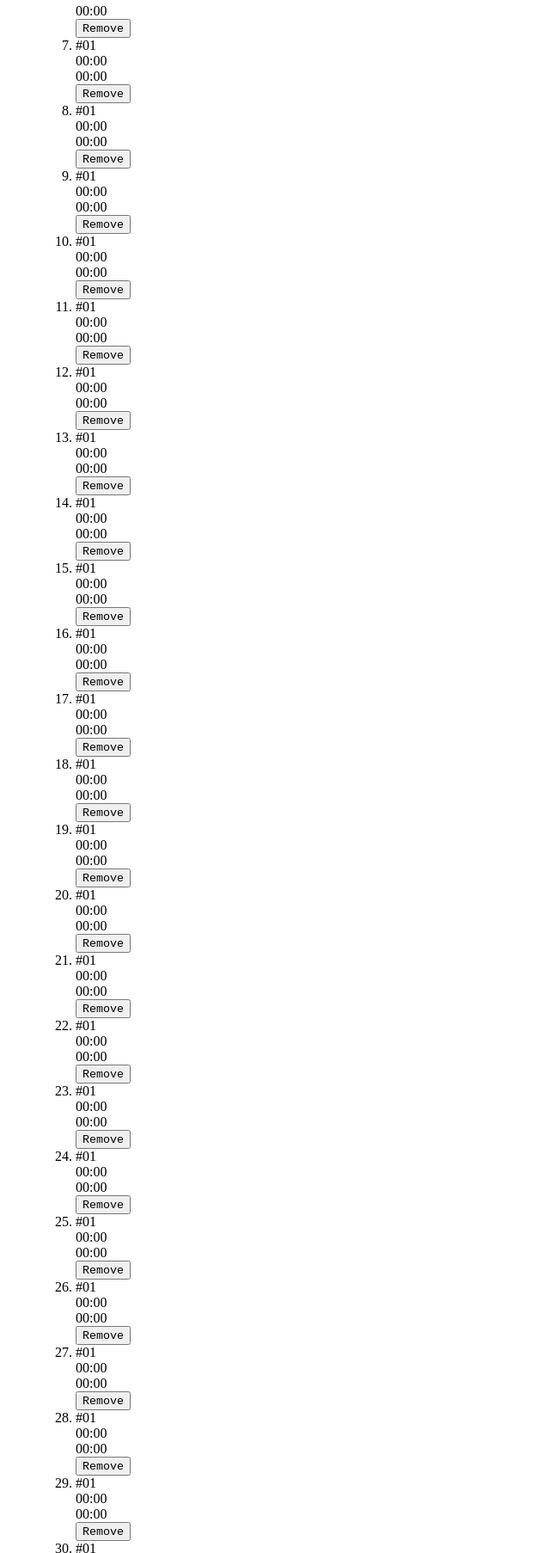
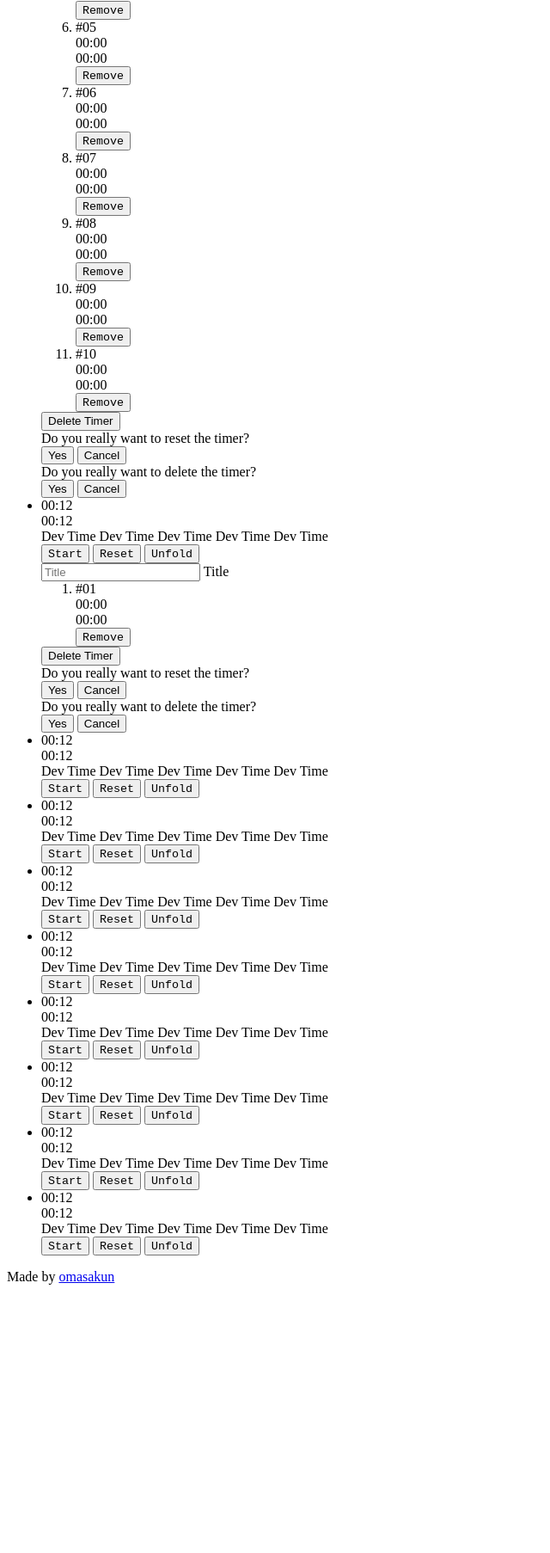
Before and after one commit to omasakun/listy-timer, a website with bundled scripts: page src/index.html in a window 1280 px wide. Shown: the part 743-2549 px from the top of the page at 86% size, without its empty margins (0-640 px from the left). After the commit the page ends 2253 px from the top, so only its background shows below. Built offline with nearby package versions, Linux system fonts and the light colour scheme; files whose address does not match are found by name.

Commit message:
add: full ui

```diff
--- a/src/index.html
+++ b/src/index.html
@@ -22,23 +22,27 @@
 			<button class="btn -text"><code class="icon plus"></code></button>
 		</div>
 		<div id="timers">
+			<div class="place-holder">
+				<h2 class="title">Listy Timer</h2>
+				<div>Run multiple stopwatches at the same time.</div>
+				<br>
+				<br>
+				<div>
+					Press <code class="icon plus">Add</code> in the header to add a new timer.<br>
+					Scroll down to see the added timers.<br>
+					Try things out to learn how to use this app.
+				</div>
+				<div class="spacer"></div>
+			</div>
 			<ul>
 				<li>
 					<div class="one-line">
-						<button class="btn -text start-stop"><code class="icon play-circle">Start</code></button>
-						<div class="duration mono">00:12</div>
-						<div class="duration-lap mono">00:12</div>
-						<div class="timer-title">Dev TimeDev TimeDev TimeDev TimeDev TimeDev TimeDev TimeDev Time</div>
-						<button class="btn -text lap-reset"><code class="icon plus-circle">Lap</code></button>
-						<button class="btn -text fold-unfold"><code class="icon arrow-down">Fold</code></button>
-					</div>
-					<div class="one-line">
-						<button class="btn -text start-stop"><code class="icon pause-circle">Pause</code></button>
 						<div class="duration mono">00:12</div>
 						<div class="duration-lap mono">00:12</div>
 						<div class="timer-title">Dev Time</div>
-						<button class="btn -text lap-reset"><code class="icon refresh">Reset</code></button>
-						<button class="btn -text fold-unfold"><code class="icon arrow-up">Unfold</code></button>
+						<button class="btn -text start-stop"><code class="icon pause-circle">Pause</code></button>
+						<button class="btn -text lap-reset"><code class="icon plus-circle">Lap</code></button>
+						<button class="btn -text fold-unfold"><code class="icon arrow-up">Fold</code></button>
 					</div>
 					<div class="full">
 						<div class="title-input-container">
@@ -56,215 +60,102 @@
 									<button class="btn -text lap-remove"><code class="icon close-square">Remove</code></button>
 								</li>
 								<li>
-									<div class="lap-index mono">#001</div>
-									<div class="self-duration mono">00:00</div>
-									<div class="total-duration mono">00:00</div>
-									<button class="btn -text lap-remove"><code class="icon close-square">Remove</code></button>
-								</li>
-								<li>
 									<div class="lap-index mono">#01</div>
 									<div class="self-duration mono">00:00</div>
 									<div class="total-duration mono">00:00</div>
 									<button class="btn -text lap-remove"><code class="icon close-square">Remove</code></button>
 								</li>
 								<li>
-									<div class="lap-index mono">#01</div>
+									<div class="lap-index mono">#02</div>
 									<div class="self-duration mono">00:00</div>
 									<div class="total-duration mono">00:00</div>
 									<button class="btn -text lap-remove"><code class="icon close-square">Remove</code></button>
 								</li>
 								<li>
-									<div class="lap-index mono">#01</div>
+									<div class="lap-index mono">#03</div>
 									<div class="self-duration mono">00:00</div>
 									<div class="total-duration mono">00:00</div>
 									<button class="btn -text lap-remove"><code class="icon close-square">Remove</code></button>
 								</li>
 								<li>
-									<div class="lap-index mono">#01</div>
+									<div class="lap-index mono">#04</div>
 									<div class="self-duration mono">00:00</div>
 									<div class="total-duration mono">00:00</div>
 									<button class="btn -text lap-remove"><code class="icon close-square">Remove</code></button>
 								</li>
 								<li>
-									<div class="lap-index mono">#01</div>
+									<div class="lap-index mono">#05</div>
 									<div class="self-duration mono">00:00</div>
 									<div class="total-duration mono">00:00</div>
 									<button class="btn -text lap-remove"><code class="icon close-square">Remove</code></button>
 								</li>
 								<li>
-									<div class="lap-index mono">#01</div>
+									<div class="lap-index mono">#06</div>
 									<div class="self-duration mono">00:00</div>
 									<div class="total-duration mono">00:00</div>
 									<button class="btn -text lap-remove"><code class="icon close-square">Remove</code></button>
 								</li>
 								<li>
-									<div class="lap-index mono">#01</div>
+									<div class="lap-index mono">#07</div>
 									<div class="self-duration mono">00:00</div>
 									<div class="total-duration mono">00:00</div>
 									<button class="btn -text lap-remove"><code class="icon close-square">Remove</code></button>
 								</li>
 								<li>
-									<div class="lap-index mono">#01</div>
+									<div class="lap-index mono">#08</div>
 									<div class="self-duration mono">00:00</div>
 									<div class="total-duration mono">00:00</div>
 									<button class="btn -text lap-remove"><code class="icon close-square">Remove</code></button>
 								</li>
 								<li>
-									<div class="lap-index mono">#01</div>
+									<div class="lap-index mono">#09</div>
 									<div class="self-duration mono">00:00</div>
 									<div class="total-duration mono">00:00</div>
 									<button class="btn -text lap-remove"><code class="icon close-square">Remove</code></button>
 								</li>
 								<li>
-									<div class="lap-index mono">#01</div>
+									<div class="lap-index mono">#10</div>
 									<div class="self-duration mono">00:00</div>
 									<div class="total-duration mono">00:00</div>
 									<button class="btn -text lap-remove"><code class="icon close-square">Remove</code></button>
 								</li>
-								<li>
-									<div class="lap-index mono">#01</div>
-									<div class="self-duration mono">00:00</div>
-									<div class="total-duration mono">00:00</div>
-									<button class="btn -text lap-remove"><code class="icon close-square">Remove</code></button>
-								</li>
-								<li>
-									<div class="lap-index mono">#01</div>
-									<div class="self-duration mono">00:00</div>
-									<div class="total-duration mono">00:00</div>
-									<button class="btn -text lap-remove"><code class="icon close-square">Remove</code></button>
-								</li>
-								<li>
-									<div class="lap-index mono">#01</div>
-									<div class="self-duration mono">00:00</div>
-									<div class="total-duration mono">00:00</div>
-									<button class="btn -text lap-remove"><code class="icon close-square">Remove</code></button>
-								</li>
-								<li>
-									<div class="lap-index mono">#01</div>
-									<div class="self-duration mono">00:00</div>
-									<div class="total-duration mono">00:00</div>
-									<button class="btn -text lap-remove"><code class="icon close-square">Remove</code></button>
-								</li>
-								<li>
-									<div class="lap-index mono">#01</div>
-									<div class="self-duration mono">00:00</div>
-									<div class="total-duration mono">00:00</div>
-									<button class="btn -text lap-remove"><code class="icon close-square">Remove</code></button>
-								</li>
-								<li>
-									<div class="lap-index mono">#01</div>
-									<div class="self-duration mono">00:00</div>
-									<div class="total-duration mono">00:00</div>
-									<button class="btn -text lap-remove"><code class="icon close-square">Remove</code></button>
-								</li>
-								<li>
-									<div class="lap-index mono">#01</div>
-									<div class="self-duration mono">00:00</div>
-									<div class="total-duration mono">00:00</div>
-									<button class="btn -text lap-remove"><code class="icon close-square">Remove</code></button>
-								</li>
-								<li>
-									<div class="lap-index mono">#01</div>
-									<div class="self-duration mono">00:00</div>
-									<div class="total-duration mono">00:00</div>
-									<button class="btn -text lap-remove"><code class="icon close-square">Remove</code></button>
-								</li>
-								<li>
-									<div class="lap-index mono">#01</div>
-									<div class="self-duration mono">00:00</div>
-									<div class="total-duration mono">00:00</div>
-									<button class="btn -text lap-remove"><code class="icon close-square">Remove</code></button>
-								</li>
-								<li>
-									<div class="lap-index mono">#01</div>
-									<div class="self-duration mono">00:00</div>
-									<div class="total-duration mono">00:00</div>
-									<button class="btn -text lap-remove"><code class="icon close-square">Remove</code></button>
-								</li>
-								<li>
-									<div class="lap-index mono">#01</div>
-									<div class="self-duration mono">00:00</div>
-									<div class="total-duration mono">00:00</div>
-									<button class="btn -text lap-remove"><code class="icon close-square">Remove</code></button>
-								</li>
-								<li>
-									<div class="lap-index mono">#01</div>
-									<div class="self-duration mono">00:00</div>
-									<div class="total-duration mono">00:00</div>
-									<button class="btn -text lap-remove"><code class="icon close-square">Remove</code></button>
-								</li>
-								<li>
-									<div class="lap-index mono">#01</div>
-									<div class="self-duration mono">00:00</div>
-									<div class="total-duration mono">00:00</div>
-									<button class="btn -text lap-remove"><code class="icon close-square">Remove</code></button>
-								</li>
-								<li>
-									<div class="lap-index mono">#01</div>
-									<div class="self-duration mono">00:00</div>
-									<div class="total-duration mono">00:00</div>
-									<button class="btn -text lap-remove"><code class="icon close-square">Remove</code></button>
-								</li>
-								<li>
-									<div class="lap-index mono">#01</div>
-									<div class="self-duration mono">00:00</div>
-									<div class="total-duration mono">00:00</div>
-									<button class="btn -text lap-remove"><code class="icon close-square">Remove</code></button>
-								</li>
-								<li>
-									<div class="lap-index mono">#01</div>
-									<div class="self-duration mono">00:00</div>
-									<div class="total-duration mono">00:00</div>
-									<button class="btn -text lap-remove"><code class="icon close-square">Remove</code></button>
-								</li>
-								<li>
-									<div class="lap-index mono">#01</div>
-									<div class="self-duration mono">00:00</div>
-									<div class="total-duration mono">00:00</div>
-									<button class="btn -text lap-remove"><code class="icon close-square">Remove</code></button>
-								</li>
-								<li>
-									<div class="lap-index mono">#01</div>
-									<div class="self-duration mono">00:00</div>
-									<div class="total-duration mono">00:00</div>
-									<button class="btn -text lap-remove"><code class="icon close-square">Remove</code></button>
-								</li>
-								<li>
-									<div class="lap-index mono">#01</div>
-									<div class="self-duration mono">00:00</div>
-									<div class="total-duration mono">00:00</div>
-									<button class="btn -text lap-remove"><code class="icon close-square">Remove</code></button>
-								</li>
-								<li>
-									<div class="lap-index mono">#01</div>
-									<div class="self-duration mono">00:00</div>
-									<div class="total-duration mono">00:00</div>
-									<button class="btn -text lap-remove"><code class="icon close-square">Remove</code></button>
-								</li>
-								<li>
-									<div class="lap-index mono">#01</div>
-									<div class="self-duration mono">00:00</div>
-									<div class="total-duration mono">00:00</div>
-									<button class="btn -text lap-remove"><code class="icon close-square">Remove</code></button>
-								</li>
-								<li>
-									<div class="lap-index mono">#01</div>
-									<div class="self-duration mono">00:00</div>
-									<div class="total-duration mono">00:00</div>
-									<button class="btn -text lap-remove"><code class="icon close-square">Remove</code></button>
-								</li>
-								<li>
-									<div class="lap-index mono">#01</div>
-									<div class="self-duration mono">00:00</div>
-									<div class="total-duration mono">00:00</div>
-									<button class="btn -text lap-remove"><code class="icon close-square">Remove</code></button>
-								</li>
-								<li>
-									<div class="lap-index mono">#01</div>
-									<div class="self-duration mono">00:00</div>
-									<div class="total-duration mono">00:00</div>
-									<button class="btn -text lap-remove"><code class="icon close-square">Remove</code></button>
-								</li>
+							</ol>
+						</div>
+						<button class="btn delete-timer"><code class="icon trash"></code><span>Delete Timer</span></button>
+					</div>
+					<div class="alert -danger hidden">
+						<div class="alert-body">Do you really want to reset the timer?</div>
+						<div class="buttons">
+							<button class="btn alert-yes">Yes</button>
+							<button class="btn alert-no -text">Cancel</button>
+						</div>
+					</div>
+					<div class="alert -danger">
+						<div class="alert-body">Do you really want to delete the timer?</div>
+						<div class="buttons">
+							<button class="btn alert-yes">Yes</button>
+							<button class="btn alert-no -text">Cancel</button>
+						</div>
+					</div>
+				</li>
+				<li>
+					<div class="one-line">
+						<div class="duration mono">00:12</div>
+						<div class="duration-lap mono">00:12</div>
+						<div class="timer-title">Dev Time Dev Time Dev Time Dev Time Dev Time</div>
+						<button class="btn -text start-stop"><code class="icon play-circle">Start</code></button>
+						<button class="btn -text lap-reset"><code class="icon refresh">Reset</code></button>
+						<button class="btn -text fold-unfold"><code class="icon arrow-down">Unfold</code></button>
+					</div>
+					<div class="full hidden">
+						<div class="title-input-container">
+							<div class="text_field">
+								<input type="text" placeholder="Title" id="timer-title-input">
+								<label for="timer-title-input">Title</label>
+							</div>
+						</div>
+						<div class="lap-list">
+							<ol>
 								<li>
 									<div class="lap-index mono">#01</div>
 									<div class="self-duration mono">00:00</div>
@@ -282,7 +173,7 @@
 							<button class="btn alert-no -text">Cancel</button>
 						</div>
 					</div>
-					<div class="alert -danger">
+					<div class="alert -danger hidden">
 						<div class="alert-body">Do you really want to delete the timer?</div>
 						<div class="buttons">
 							<button class="btn alert-yes">Yes</button>
@@ -290,7 +181,94 @@
 						</div>
 					</div>
 				</li>
+				<li>
+					<div class="one-line">
+						<div class="duration mono">00:12</div>
+						<div class="duration-lap mono">00:12</div>
+						<div class="timer-title">Dev Time Dev Time Dev Time Dev Time Dev Time</div>
+						<button class="btn -text start-stop"><code class="icon play-circle">Start</code></button>
+						<button class="btn -text lap-reset"><code class="icon refresh">Reset</code></button>
+						<button class="btn -text fold-unfold"><code class="icon arrow-down">Unfold</code></button>
+					</div>
+				</li>
+				<li>
+					<div class="one-line">
+						<div class="duration mono">00:12</div>
+						<div class="duration-lap mono">00:12</div>
+						<div class="timer-title">Dev Time Dev Time Dev Time Dev Time Dev Time</div>
+						<button class="btn -text start-stop"><code class="icon play-circle">Start</code></button>
+						<button class="btn -text lap-reset"><code class="icon refresh">Reset</code></button>
+						<button class="btn -text fold-unfold"><code class="icon arrow-down">Unfold</code></button>
+					</div>
+				</li>
+				<li>
+					<div class="one-line">
+						<div class="duration mono">00:12</div>
+						<div class="duration-lap mono">00:12</div>
+						<div class="timer-title">Dev Time Dev Time Dev Time Dev Time Dev Time</div>
+						<button class="btn -text start-stop"><code class="icon play-circle">Start</code></button>
+						<button class="btn -text lap-reset"><code class="icon refresh">Reset</code></button>
+						<button class="btn -text fold-unfold"><code class="icon arrow-down">Unfold</code></button>
+					</div>
+				</li>
+				<li>
+					<div class="one-line">
+						<div class="duration mono">00:12</div>
+						<div class="duration-lap mono">00:12</div>
+						<div class="timer-title">Dev Time Dev Time Dev Time Dev Time Dev Time</div>
+						<button class="btn -text start-stop"><code class="icon play-circle">Start</code></button>
+						<button class="btn -text lap-reset"><code class="icon refresh">Reset</code></button>
+						<button class="btn -text fold-unfold"><code class="icon arrow-down">Unfold</code></button>
+					</div>
+				</li>
+				<li>
+					<div class="one-line">
+						<div class="duration mono">00:12</div>
+						<div class="duration-lap mono">00:12</div>
+						<div class="timer-title">Dev Time Dev Time Dev Time Dev Time Dev Time</div>
+						<button class="btn -text start-stop"><code class="icon play-circle">Start</code></button>
+						<button class="btn -text lap-reset"><code class="icon refresh">Reset</code></button>
+						<button class="btn -text fold-unfold"><code class="icon arrow-down">Unfold</code></button>
+					</div>
+				</li>
+				<li>
+					<div class="one-line">
+						<div class="duration mono">00:12</div>
+						<div class="duration-lap mono">00:12</div>
+						<div class="timer-title">Dev Time Dev Time Dev Time Dev Time Dev Time</div>
+						<button class="btn -text start-stop"><code class="icon play-circle">Start</code></button>
+						<button class="btn -text lap-reset"><code class="icon refresh">Reset</code></button>
+						<button class="btn -text fold-unfold"><code class="icon arrow-down">Unfold</code></button>
+					</div>
+				</li>
+				<li>
+					<div class="one-line">
+						<div class="duration mono">00:12</div>
+						<div class="duration-lap mono">00:12</div>
+						<div class="timer-title">Dev Time Dev Time Dev Time Dev Time Dev Time</div>
+						<button class="btn -text start-stop"><code class="icon play-circle">Start</code></button>
+						<button class="btn -text lap-reset"><code class="icon refresh">Reset</code></button>
+						<button class="btn -text fold-unfold"><code class="icon arrow-down">Unfold</code></button>
+					</div>
+				</li>
+				<li>
+					<div class="one-line">
+						<div class="duration mono">00:12</div>
+						<div class="duration-lap mono">00:12</div>
+						<div class="timer-title">Dev Time Dev Time Dev Time Dev Time Dev Time</div>
+						<button class="btn -text start-stop"><code class="icon play-circle">Start</code></button>
+						<button class="btn -text lap-reset"><code class="icon refresh">Reset</code></button>
+						<button class="btn -text fold-unfold"><code class="icon arrow-down">Unfold</code></button>
+					</div>
+				</li>
 			</ul>
+			<div class="place-holder-bottom">
+				<div class="end-of-content"></div>
+				<div class="made-by">
+					<p>Made by <a href="https://github.com/omasakun" rel="noreferrer" class="link">omasakun</a>
+					</p>
+				</div>
+			</div>
 		</div>
 	</div>
 </body>
--- a/src/index.sass
+++ b/src/index.sass
@@ -53,10 +53,16 @@
 	.bottom
 		margin-top: 1rem
 #app
+	overflow-y: scroll
 	.btn.-text
 		padding: 0
 #header
-	margin-left: 1rem
+	position: sticky
+	top: 0
+	z-index: 1
+	background-color: rgba($bg, 0.5)
+	backdrop-filter: blur(0.3rem)
+	padding-left: 1rem
 	height: 3rem
 	display: flex
 	justify-content: space-between
@@ -73,8 +79,37 @@
 	.mono
 		font-family: $font-mono
 		font-weight: 300
+	.place-holder
+		position: sticky
+		z-index: -1
+		top: 3em
+		height: calc(100vh - 4rem)
+		padding: 0 1rem
+		display: flex
+		flex-direction: column
+		justify-content: flex-end
+		>.spacer
+			margin-bottom: 6rem
+	.place-holder-bottom
+		background-color: $bg
+		height: 50vh
+		padding: 0 1rem
+		display: flex
+		justify-content: space-between
+		flex-direction: column
+		.end-of-content
+			width: 3rem
+			height: 0.2rem
+			margin: 1rem auto 1rem
+			background-color: #0009
+		.made-by
+			margin: 1rem auto 1rem
 	ul
-		list-style: none
+		padding-top: 1rem
+		background-color: $bg
+		// display: flex
+		// list-style: none
+		// flex-direction: column-reverse
 	.one-line
 		height: 3rem
 		margin: 0 0.5rem
@@ -85,6 +120,7 @@
 			flex-shrink: 0
 			flex-grow: 0
 		.duration
+			margin-left: 0.5rem
 			font-weight: 500
 		.duration-lap
 			margin-left: 0.5rem
@@ -98,14 +134,14 @@
 		button
 			height: 2rem
 			width: 2rem
-			margin: 0.5rem
+			margin: 0.5rem 0.25rem
 	.full
 		.title-input-container
 			padding: 1rem
 		input
 			width:100%
 		max-height: 50vh
-		overflow-y: scroll
+		overflow-y: auto
 	.lap-list
 		margin: 0.5rem 0
 		ol
```
